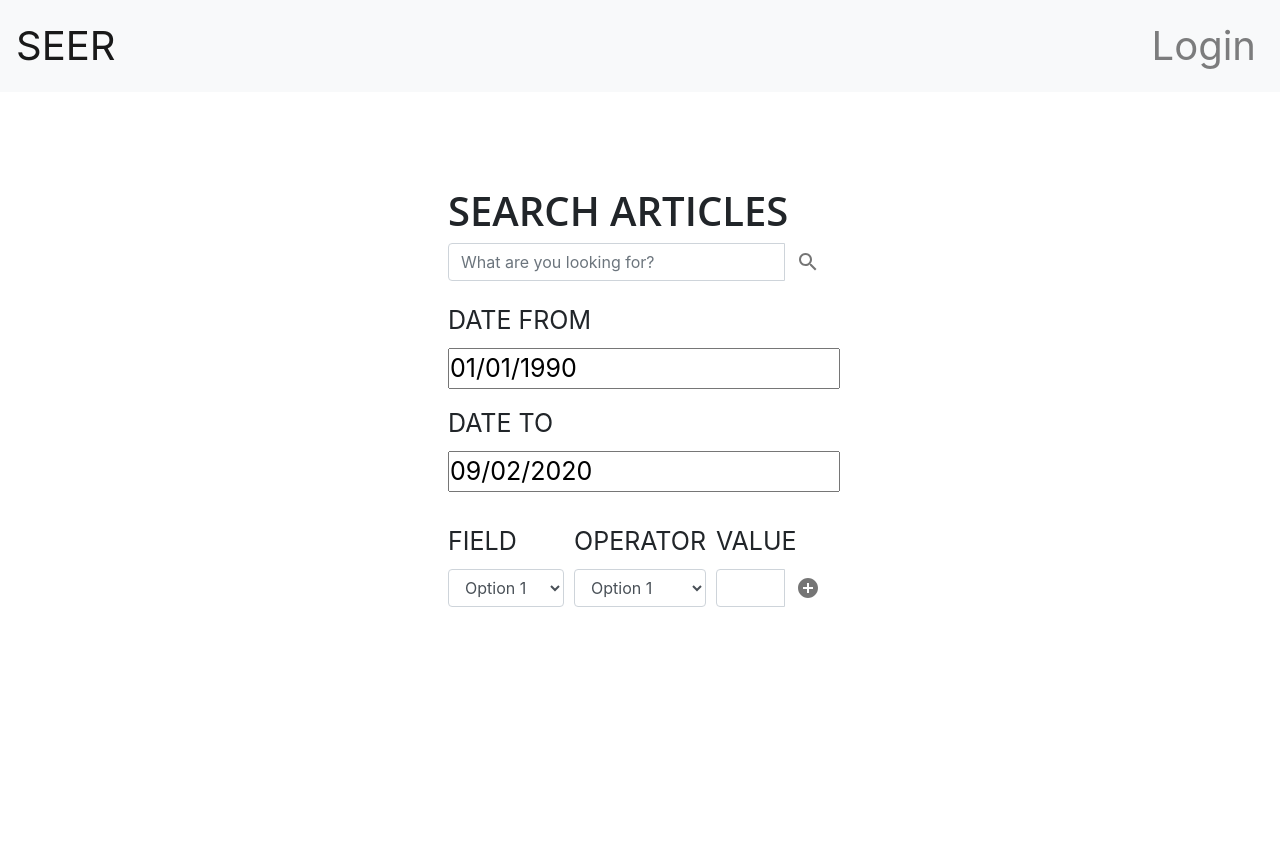
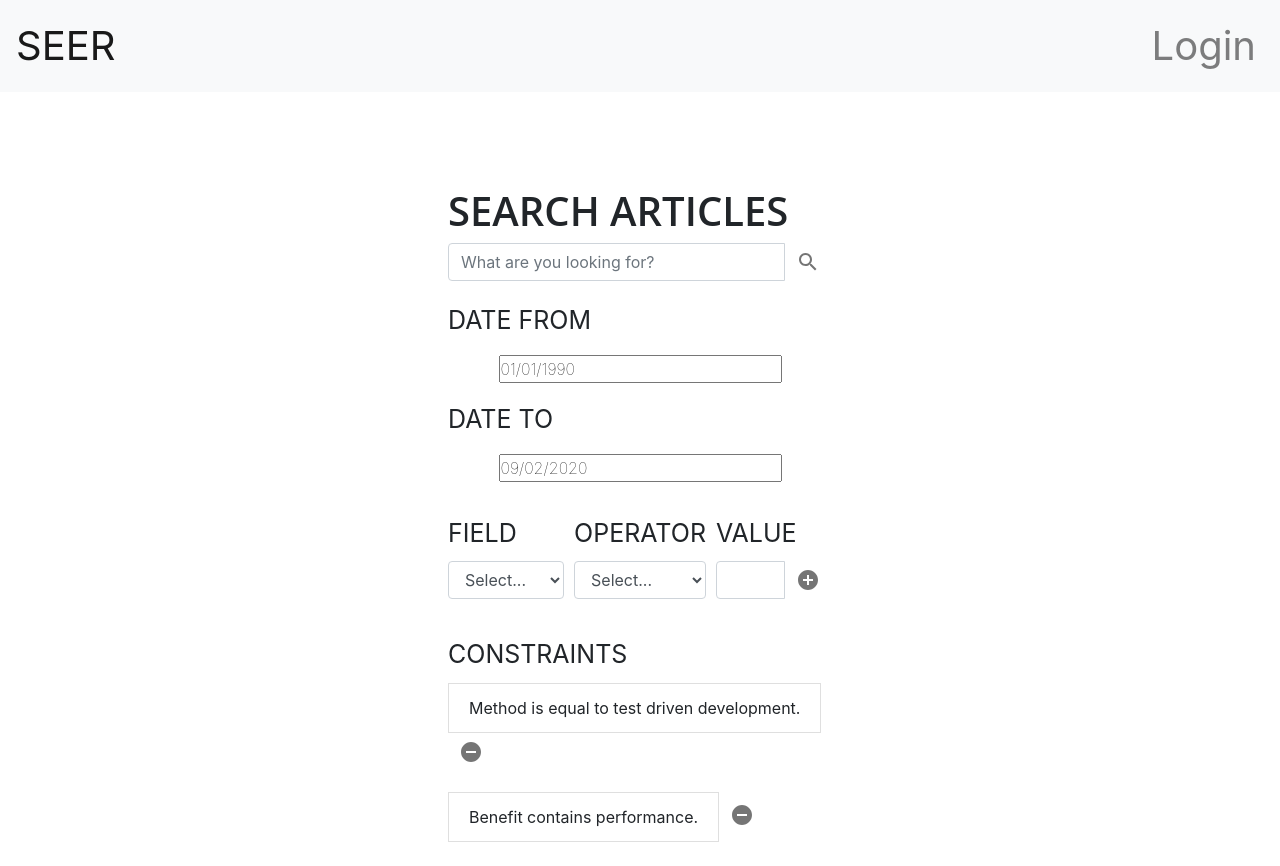
Before and after one commit to RobSnz/2020_SE_A1a, a React (Create React App) app: page / in a window 1280 px wide. Shown: the top 866 px of the page. Before the commit the page ends 800 px from the top, so only its background shows below. Built offline with nearby package versions, Linux system fonts and the light colour scheme.

Commit message:
Updated contraints drop downs and font size of dates

```diff
--- a/src/Home/Home.css
+++ b/src/Home/Home.css
@@ -20,6 +20,28 @@
     /*text-align: center;*/
 }
 
-.Home .datepicker {
-    width: 110px;
+.Home .dates {
+    margin: auto;
+    width: 30%;
+    margin-top: 15px;
+    font-size: 25px;
+    /*text-align: center;*/
 }
+
+.Home .constraints {
+    width: 100%;
+    font-size: 16px;
+    text-align: left;
+}
+
+.dateFontSize{
+    min-width: 283px;
+    font-size: 16px;
+    font-family: -apple-system, BlinkMacSystemFont, 'Segoe UI', Roboto, Oxygen, Ubuntu, Cantarell, 'Open Sans', 'Helvetica Neue', sans-serif;
+    font-weight: lighter;
+}
+
+.mainPageHeadings{
+    font-size: 25px;
+    margin-bottom: 10px;
+}
--- a/src/Home/Home.js
+++ b/src/Home/Home.js
@@ -2,12 +2,14 @@ import React from "react";
 import "./Home.css";
 import IconButton from '@material-ui/core/IconButton';
 import AddIcon from '@material-ui/icons/AddCircle';
+import RemoveIcon from '@material-ui/icons/RemoveCircle'
 import SearchIcon from '@material-ui/icons/SearchSharp';
 import InputGroup from 'react-bootstrap/InputGroup';
 import FormControl from 'react-bootstrap/FormControl';
 import Form from 'react-bootstrap/Form';
 import Col from 'react-bootstrap/Col';
 import DatePicker from "react-datepicker";
+import ListGroup from 'react-bootstrap/ListGroup';
 
 import "react-datepicker/dist/react-datepicker.css";
 
@@ -88,16 +90,16 @@ class Home extends React.Component {
                 </InputGroup.Append>
               </InputGroup>
             </div>
-            <div className="input-box">
+            <div className="dates">
               <Form>
                 <Form.Row>
                   <Form.Group as={Col} controlId="dateFromPicker">
                     <Form.Label style={{ float: "left" }}>DATE FROM</Form.Label>
-                    <DatePicker selected={this.state.dateFrom} onChange={this.handleFromDate}/>
+                    <DatePicker className="dateFontSize" selected={this.state.dateFrom} onChange={this.handleFromDate} />
                   </Form.Group>
                   <Form.Group as={Col} controlId="dateToPicker">
                     <Form.Label style={{ float: "left" }}>DATE TO</Form.Label>
-                    <DatePicker style={{fontSize: "16px"}} selected={this.state.dateTo} onChange={this.handleToDate} minDate={this.state.dateFrom}/>
+                    <DatePicker className="dateFontSize" selected={this.state.dateTo} onChange={this.handleToDate} minDate={this.state.dateFrom} />
                   </Form.Group>
                 </Form.Row>
               </Form>
@@ -107,18 +109,25 @@ class Home extends React.Component {
                 <Form.Row>
                   <Form.Group as={Col} controlId="formGridField">
                     <Form.Label style={{ float: "left" }}>FIELD</Form.Label>
-                    <Form.Control as="select">
-                      <option>Option 1</option>
-                      <option>Option 2</option>
-                      <option>Option 3</option>
+                    <Form.Control as="select" defaultValue="Select...">
+                      <option>Select...</option>
+                      <option>Title</option>
+                      <option>Author</option>
+                      <option>Method</option>
+                      <option>Benefit</option>
                     </Form.Control>
                   </Form.Group>
                   <Form.Group as={Col} controlId="formGridOperator">
                     <Form.Label style={{ float: "left" }}>OPERATOR</Form.Label>
-                    <Form.Control as="select">
-                      <option>Option 1</option>
-                      <option>Option 2</option>
-                      <option>Option 3</option>
+                    <Form.Control as="select" defaultValue="Select...">
+                      <option>Select...</option>
+                      <option>Contains</option>
+                      <option>Does not contains</option>
+                      <option>Begins with</option>
+                      <option>Ends with</option>
+                      <option>Is equal to</option>
+                      <option>Is greather than</option>
+                      <option>Is less than</option>
                     </Form.Control>
                   </Form.Group>
                   <Form.Group as={Col} controlId="formGridValue">
@@ -136,7 +145,29 @@ class Home extends React.Component {
                   </Form.Group>
                 </Form.Row>
               </Form>
+              <div className="constraints">
+                <div className="mainPageHeadings">CONSTRAINTS</div>
+                <ListGroup>
+                  <InputGroup className="mb-3" style={{width:"100%"}}>
+                    <ListGroup.Item >Method is equal to test driven development.</ListGroup.Item>
+                    <InputGroup.Append>
+                      <IconButton aria-label="remove" style={{ float: "right", margin: "-5px 0 0 0" }}>
+                        <RemoveIcon />
+                      </IconButton>
+                    </InputGroup.Append>
+                  </InputGroup>
+                  <InputGroup className="mb-3" style={{width:"100%"}}>
+                    <ListGroup.Item >Benefit contains performance.</ListGroup.Item>
+                    <InputGroup.Append>
+                      <IconButton aria-label="remove" style={{ float: "right", margin: "-5px 0 0 0" }}>
+                        <RemoveIcon />
+                      </IconButton>
+                    </InputGroup.Append>
+                  </InputGroup>
+                </ListGroup>
+              </div>
             </div>
+
           </form>
         </div>
       </div>
```
